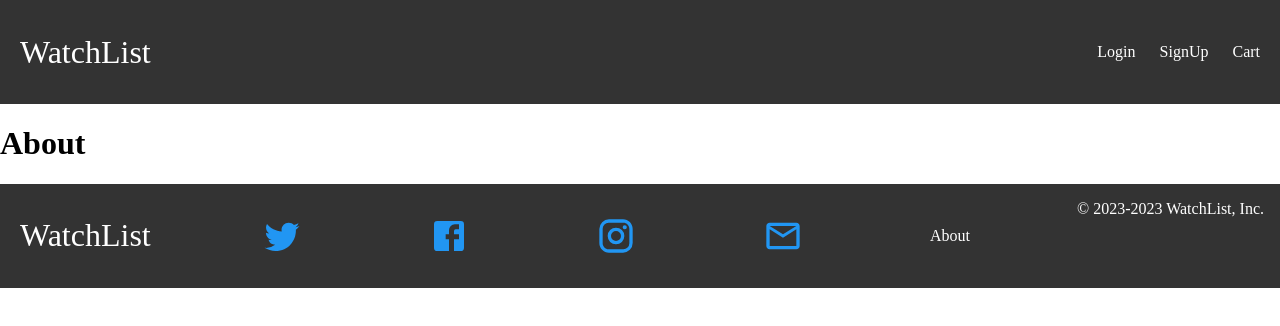
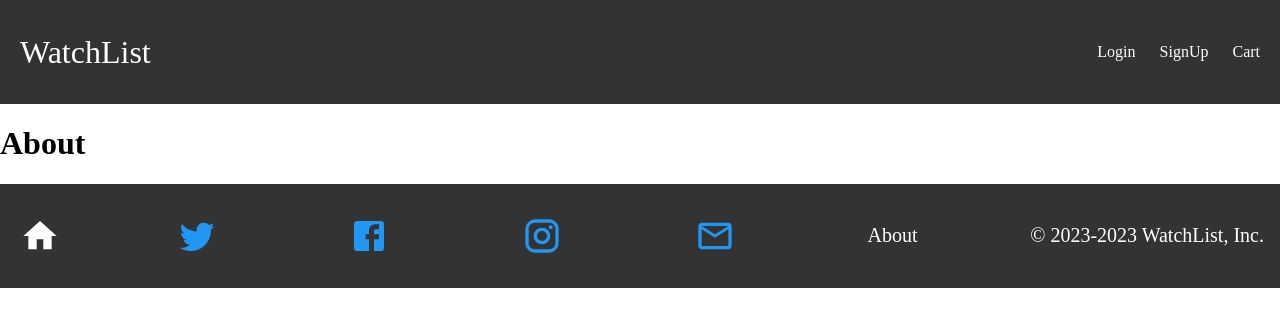
Before and after one commit to blujay0/WatchList, a React (Create React App) app in the folder client/: page /about in a window 1280 px wide. Shown: the top 326 px of the page. Built offline with nearby package versions, Linux system fonts and the light colour scheme.

Commit message:
modify homepage link into icon, vertically center copyright info, larger font for copyright info and About link text

```diff
--- a/client/src/components/Footer.js
+++ b/client/src/components/Footer.js
@@ -2,7 +2,7 @@ import "./Footer.css"
 import { Link } from "react-router-dom" // Link component replaces the anchor tags
 
 import { IconButton, BottomNavigation, BottomNavigationAction, AppBar, Box, Toolbar, Typography, InputBase, styled, alpha } from '@mui/material'
-import { Twitter, Facebook, Instagram, MailOutline, Menu, Search } from '@mui/icons-material'
+import { Home, Twitter, Facebook, Instagram, MailOutline, Menu, Search } from '@mui/icons-material'
 
 const Footer = () => {
   const currentYear = new Date().getFullYear();
@@ -10,9 +10,11 @@ const Footer = () => {
 
   return (
     <footer className="footer">
-      <Link to="/" className="site-title" rel='noopener noreferrer'>
-        WatchList
-      </Link>
+
+      <IconButton component={Link} to={{ pathname: '/' }} rel='noopener noreferrer'>
+        <Home sx={{ color: "white", fontSize: 40 }} />
+      </ IconButton>
+
 
 
 
@@ -56,12 +58,14 @@ const Footer = () => {
         <MailOutline sx={iconStyle} />
       </IconButton>
 
-      <div>
+      <p style={{ fontSize: '20px' }}>
         <Link to="/about" rel='noopener noreferrer'>
           About
         </Link>
-      </div>
-      <p>&copy; 2023-{currentYear} WatchList, Inc.</p>
+      </p>
+
+
+      <p style={{ fontSize: '20px', display: 'flex', alignItems: 'center', justifyContent: 'center', }}>&copy; 2023-{currentYear} WatchList, Inc.</p>
 
       {/* <a href='#root'>
         <button className="back-button" style={{marginLeft: '10px'}}> Back to Top</button>
```
